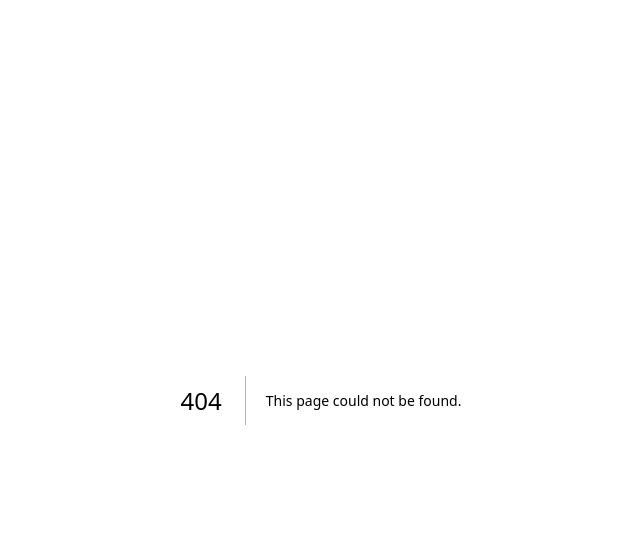
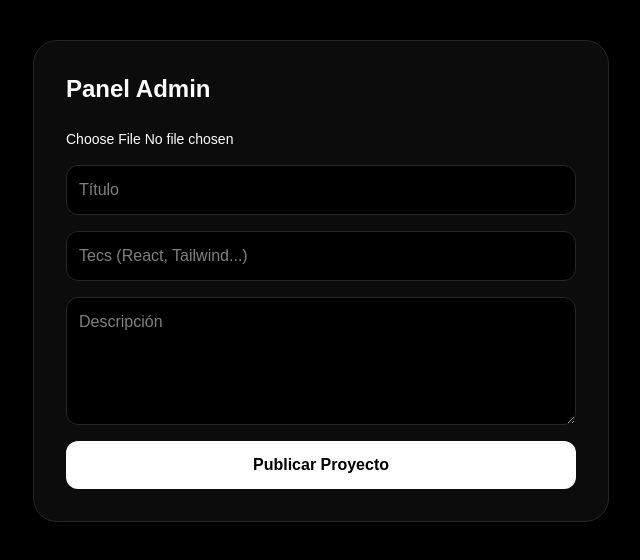
Before and after one commit to alonsolmz/mi-portafolio-lmz, a Next.js app: page /admin in a window 1280 px wide. Before the commit this address had no page. Shown: the top 560 px of the page, without its empty margins (319-959 px from the left). Built offline with nearby package versions, Linux system fonts and the light colour scheme; no server answers.

Commit message:
arreglo conexion y carpetas estructuradas

```diff
--- /dev/null
+++ b/app/admin/page.tsx
@@ -0,0 +1,71 @@
+"use client";
+import { useState } from "react";
+import { supabase } from "@/lib/supabase"; // El @ apunta a la raíz de tu proyecto
+
+export default function AdminPage() {
+  const [titulo, setTitulo] = useState("");
+  const [descripcion, setDescripcion] = useState("");
+  const [tecs, setTecs] = useState("");
+  const [imagen, setImagen] = useState<File | null>(null);
+  const [cargando, setCargando] = useState(false);
+
+  const handleSubmit = async (e: React.FormEvent) => {
+    e.preventDefault();
+    setCargando(true);
+
+    try {
+      let urlImagen = "";
+
+      if (imagen) {
+        const nombreArchivo = `${Date.now()}-${imagen.name}`;
+        const { data: uploadData, error: uploadError } = await supabase.storage
+          .from("imagenes-proyectos")
+          .upload(nombreArchivo, imagen);
+
+        if (uploadError) throw uploadError;
+
+        const { data: publicUrlData } = supabase.storage
+          .from("imagenes-proyectos")
+          .getPublicUrl(nombreArchivo);
+
+        urlImagen = publicUrlData.publicUrl;
+      }
+
+      const arrayTecs = tecs.split(",").map(t => t.trim());
+      const { error } = await supabase.from("proyectos").insert([
+        {
+          titulo,
+          descripcion,
+          tecnologias: arrayTecs,
+          imagen_url: urlImagen,
+          destacado: false
+        }
+      ]);
+
+      if (error) throw error;
+      alert("¡Proyecto guardado!");
+      setTitulo(""); setDescripcion(""); setTecs(""); setImagen(null);
+    } catch (err: any) {
+      alert("Error: " + err.message);
+    } finally {
+      setCargando(false);
+    }
+  };
+
+  return (
+    <div className="min-h-screen bg-black text-white p-10">
+      <div className="max-w-xl mx-auto border border-zinc-800 p-8 rounded-3xl bg-zinc-900/50">
+        <h1 className="text-2xl font-bold mb-6">Panel Admin</h1>
+        <form onSubmit={handleSubmit} className="flex flex-col gap-4">
+          <input type="file" accept="image/*" onChange={(e) => setImagen(e.target.files?.[0] || null)} className="text-sm" />
+          <input placeholder="Título" value={titulo} onChange={(e) => setTitulo(e.target.value)} className="bg-black p-3 rounded-xl border border-zinc-800" required />
+          <input placeholder="Tecs (React, Tailwind...)" value={tecs} onChange={(e) => setTecs(e.target.value)} className="bg-black p-3 rounded-xl border border-zinc-800" />
+          <textarea placeholder="Descripción" value={descripcion} onChange={(e) => setDescripcion(e.target.value)} className="bg-black p-3 rounded-xl border border-zinc-800 h-32" />
+          <button disabled={cargando} className="bg-white text-black font-bold p-3 rounded-xl hover:bg-zinc-200">
+            {cargando ? "Guardando..." : "Publicar Proyecto"}
+          </button>
+        </form>
+      </div>
+    </div>
+  );
+}
--- /dev/null
+++ b/lib/supabase.ts
@@ -0,0 +1,6 @@
+import { createClient } from '@supabase/supabase-js'
+
+const supabaseUrl = process.env.NEXT_PUBLIC_SUPABASE_URL!
+const supabaseAnonKey = process.env.NEXT_PUBLIC_SUPABASE_ANON_KEY!
+
+export const supabase = createClient(supabaseUrl, supabaseAnonKey)
--- a/package.json
+++ b/package.json
@@ -9,6 +9,7 @@
     "lint": "eslint"
   },
   "dependencies": {
+    "@supabase/supabase-js": "^2.89.0",
     "next": "16.1.1",
     "react": "19.2.3",
     "react-dom": "19.2.3"
```
Also changed, not shown: 1 other file (tests, documents, lock files or other folders).
